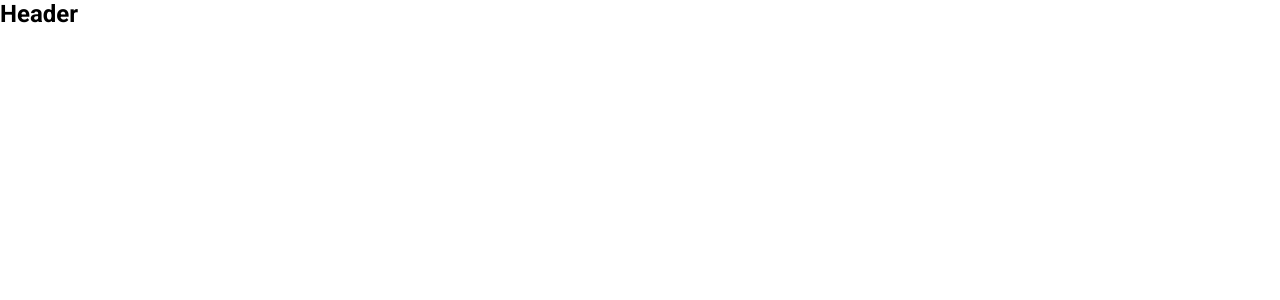
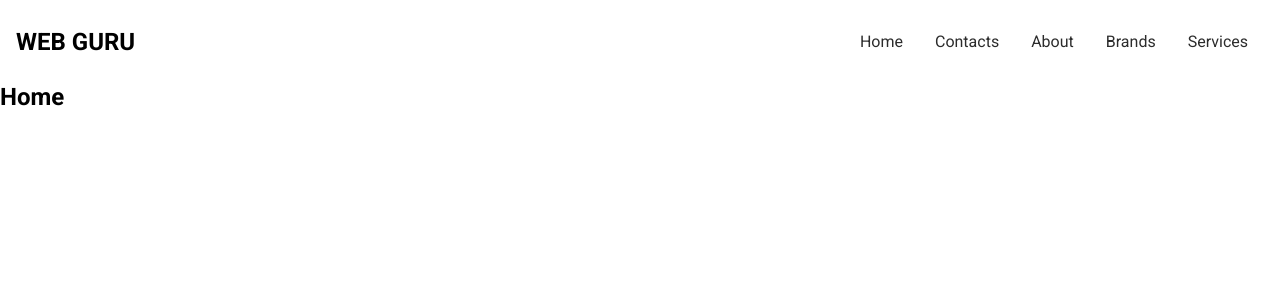
Before and after one commit to tanvirtaher32/WebGuru, a React (Create React App) app: page / in a window 1280 px wide. Before the commit this address had no page. Shown: the top 300 px of the page. Built offline with nearby package versions, Linux system fonts and the light colour scheme.

Commit message:
Header components coding done

```diff
--- a/src/App.js
+++ b/src/App.js
@@ -3,6 +3,8 @@ import Header from "./components/Header/Header";
 
 import './styles/App.scss';
 import './styles/Header.scss';
+import './styles/Home.scss';
+import Home from "./components/Home/Home";
 
 
 function App() {
@@ -11,7 +13,9 @@ function App() {
       <Header></Header>
 
       <Routes>
-        <Route></Route>
+        <Route path="/" element={<Home></Home>}>
+
+        </Route>
       </Routes>
     </Router>
   );
--- a/src/components/Header/Header.jsx
+++ b/src/components/Header/Header.jsx
@@ -1,10 +1,18 @@
 import React from 'react';
+import { Link } from 'react-router-dom';
 
 const Header = () => {
     return (
-        <div>
-            <h2>Header</h2>
-        </div>
+        <nav>
+            <h1>Web Guru</h1>
+            <main>
+                <Link to="/">Home</Link>
+                <Link to="/contacts">Contacts</Link>
+                <Link to="/#about">About</Link>
+                <Link to="/#brands">Brands</Link>
+                <Link to="/servicse">Services</Link>
+            </main>
+        </nav>
     );
 };
 
--- /dev/null
+++ b/src/components/Home/Home.jsx
@@ -0,0 +1,11 @@
+import React from 'react';
+
+const Home = () => {
+    return (
+        <div>
+            <h2>Home</h2>
+        </div>
+    );
+};
+
+export default Home;
--- a/src/styles/Header.scss
+++ b/src/styles/Header.scss
@@ -0,0 +1,35 @@
+@import "colors";
+
+nav{
+
+    width: 100%;
+    padding: 1rem;
+    display: flex;
+    justify-content: space-between;
+    align-items: center;
+    position: sticky;
+    background-color:$first;
+    top: 0%;
+    z-index: 10;
+
+    > h1 {
+        text-transform: uppercase;
+    }
+
+    > main {
+        width: 70%;
+        display: flex;
+        justify-content: flex-end;
+
+        > a{
+            color: $dark;
+            margin: 1rem;
+
+            &:hover{
+                color: $third;
+            }
+        }
+    }
+
+
+}
```
Also changed, not shown: src/styles/Home.scss (added).
